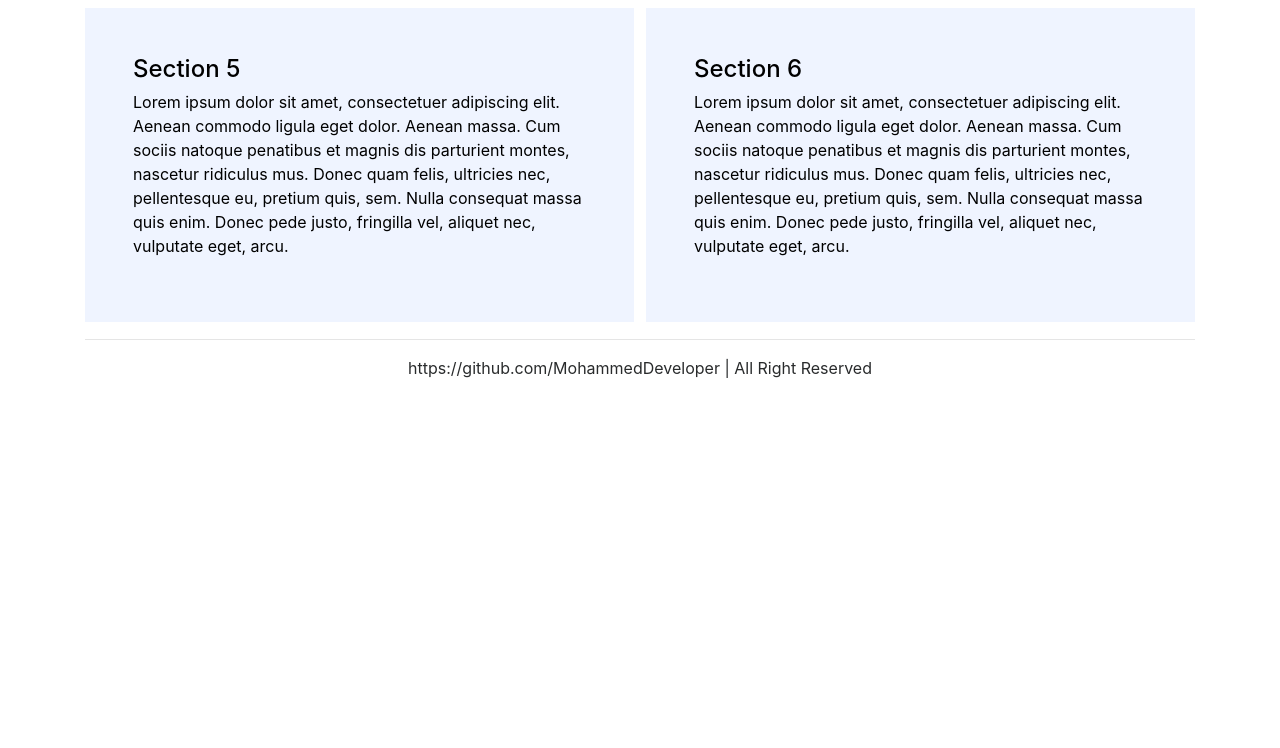
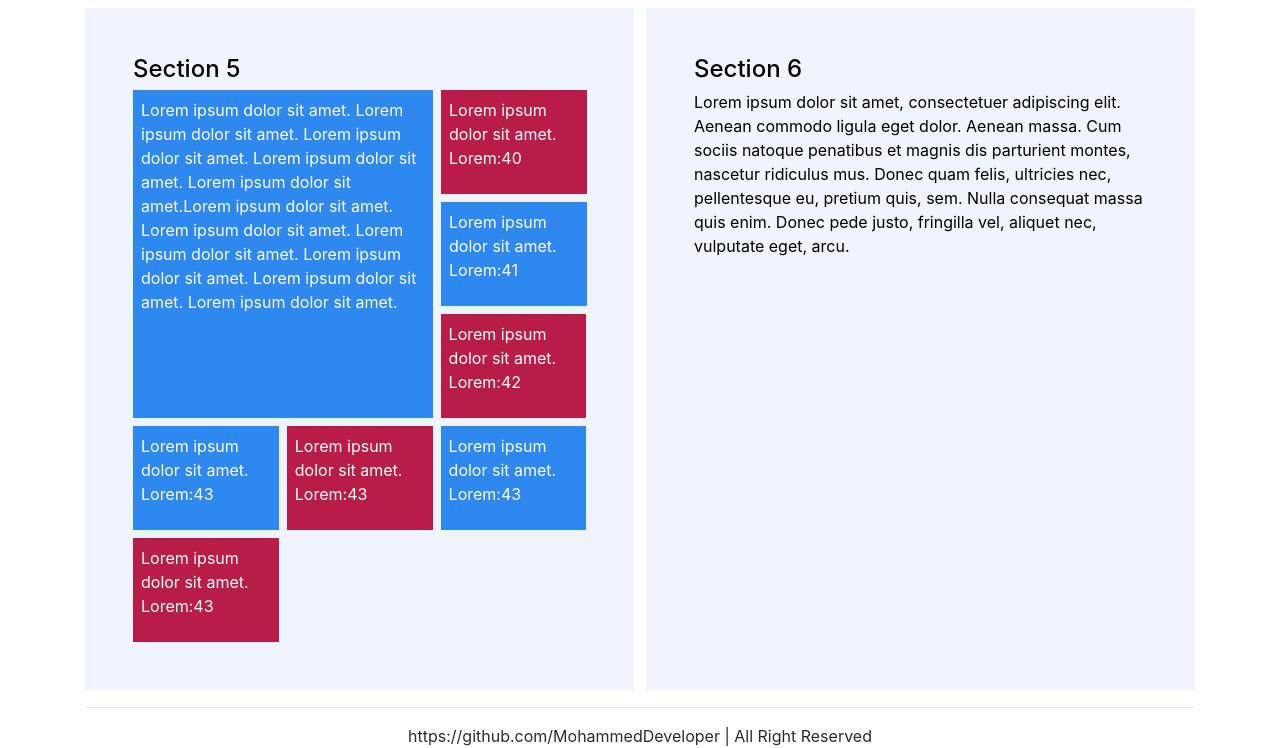
Before and after one commit to MohammedDeveloper/Grid-Layout-Animate-CSS, a website: page index.html in a window 1280 px wide. Shown: the part 1486-2234 px from the top of the page. Before the commit the page ends 1866 px from the top, so only its background shows below. Drawn offline with nearby package versions, Linux system fonts and the light colour scheme.

Commit message:
POC using Animate CSS & Grid Layout - Updated

```diff
--- a/index.html
+++ b/index.html
@@ -150,12 +150,50 @@
             </div>
             <div class="p-5 animated zoomInUp text-left">
                 <h4> Section 5</h4>
-                <p>
-                    Lorem ipsum dolor sit amet, consectetuer adipiscing elit. Aenean commodo ligula eget dolor. Aenean massa. Cum sociis natoque
-                    penatibus et magnis dis parturient montes, nascetur ridiculus mus. Donec quam felis, ultricies nec, pellentesque
-                    eu, pretium quis, sem. Nulla consequat massa quis enim. Donec pede justo, fringilla vel, aliquet nec,
-                    vulputate eget, arcu.
-                </p>
+                <div class="nested5">
+                    <div class="box1 p-2 animated tada">
+                        <p>
+                            Lorem ipsum dolor sit amet. Lorem ipsum dolor sit amet. Lorem ipsum dolor sit amet. Lorem ipsum dolor sit amet.
+                            Lorem ipsum dolor sit amet.Lorem ipsum dolor sit amet. Lorem ipsum dolor sit amet. Lorem ipsum dolor sit amet.
+                            Lorem ipsum dolor sit amet. Lorem ipsum dolor sit amet. Lorem ipsum dolor sit amet.
+                        </p>
+                    </div>
+                    <div class="p-2 animated swing">
+                        <p>
+                            Lorem ipsum dolor sit amet. Lorem:40
+                        </p>
+                    </div>
+                    <div class="p-2 animated headShake">
+                        <p>
+                            Lorem ipsum dolor sit amet. Lorem:41
+                        </p>
+                    </div>
+                    <div class="p-2 animated shake">
+                        <p>
+                            Lorem ipsum dolor sit amet. Lorem:42
+                        </p>
+                    </div>
+                    <div class="p-2 animated pulse">
+                        <p>
+                            Lorem ipsum dolor sit amet. Lorem:43
+                        </p>
+                    </div>
+                    <div class="p-2 animated flash">
+                        <p>
+                            Lorem ipsum dolor sit amet. Lorem:43
+                        </p>
+                    </div>
+                    <div class="p-2 animated bounce">
+                        <p>
+                            Lorem ipsum dolor sit amet. Lorem:43
+                        </p>
+                    </div>
+                    <div class="p-2 animated rollIn">
+                        <p>
+                            Lorem ipsum dolor sit amet. Lorem:43
+                        </p>
+                    </div>
+                </div>
             </div>
             <div class="p-5 animated lightSpeedIn text-left">
                 <h4> Section 6</h4>
--- a/styles.css
+++ b/styles.css
@@ -17,6 +17,14 @@
     grid-auto-rows: minmax(100px, auto);
 }
 
+.wrapper .nested5 {
+    display: grid;
+    grid-template-columns: repeat(3, 1fr);
+    grid-column-gap: 0.5em;
+    grid-row-gap: 0.5em;
+    grid-auto-rows: minmax(100px, auto);
+}
+
 .wrapper .nested1 .box1 {
     grid-column: 1/4;
     grid-row: 1/4;
@@ -27,12 +35,27 @@
     grid-row: 1/3;
 }
 
+.wrapper .nested5 .box1 {
+    grid-column: 1/3;
+    grid-row: 1/4;
+}
+
 .wrapper .nested2 {
     display: grid;
     grid-template-columns: repeat(3, 2fr);
     grid-column-gap: 0.5em;
     grid-row-gap: 0.5em;
     grid-auto-rows: minmax(100px, auto);
+}
+
+.wrapper .nested5 div {
+    background:rgb(45,137,239);
+    color: white;
+}
+
+.wrapper .nested5 div:nth-child(even) {
+    background:#b91d47;
+    color: white;
 }
 
 .wrapper .nested2 div {
```
